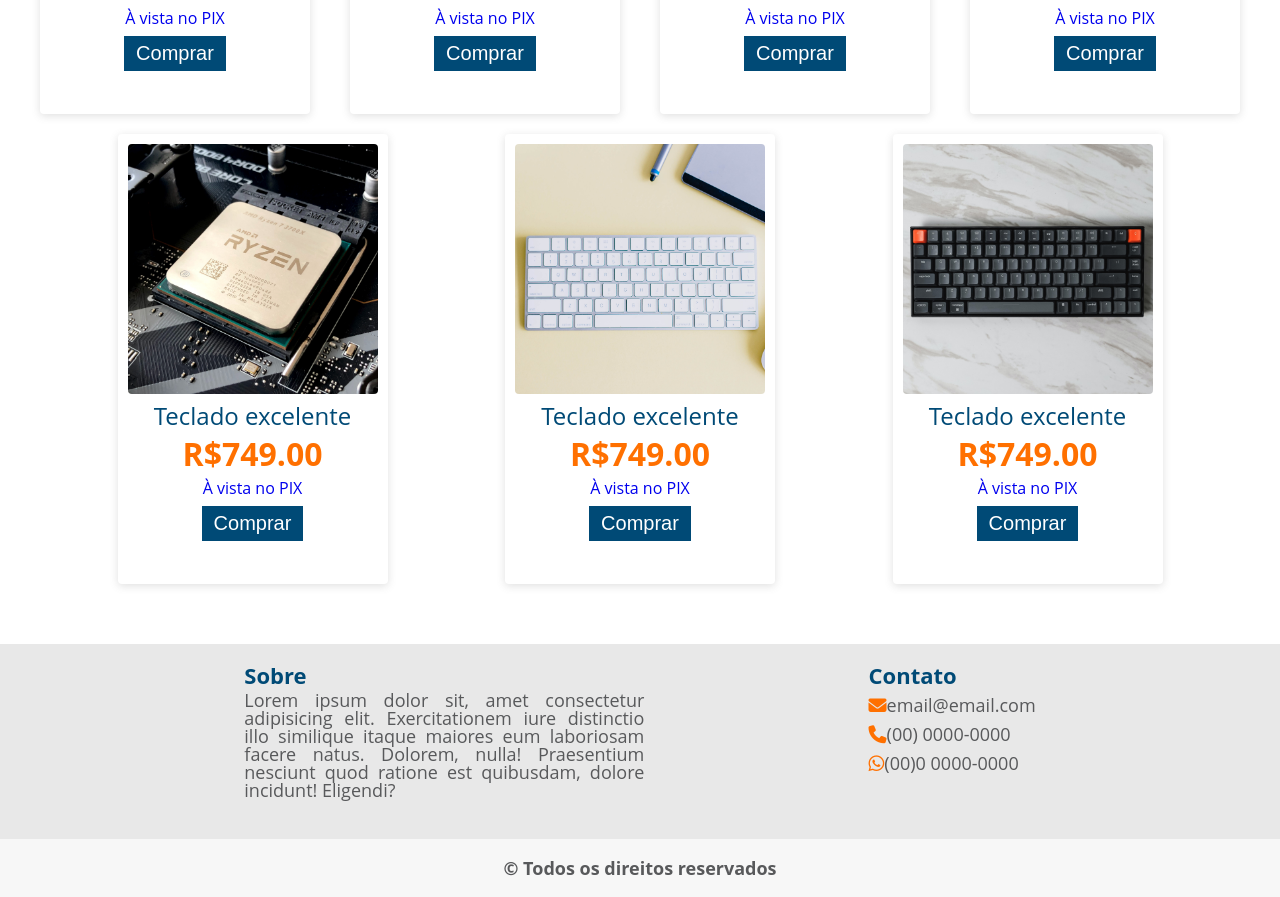
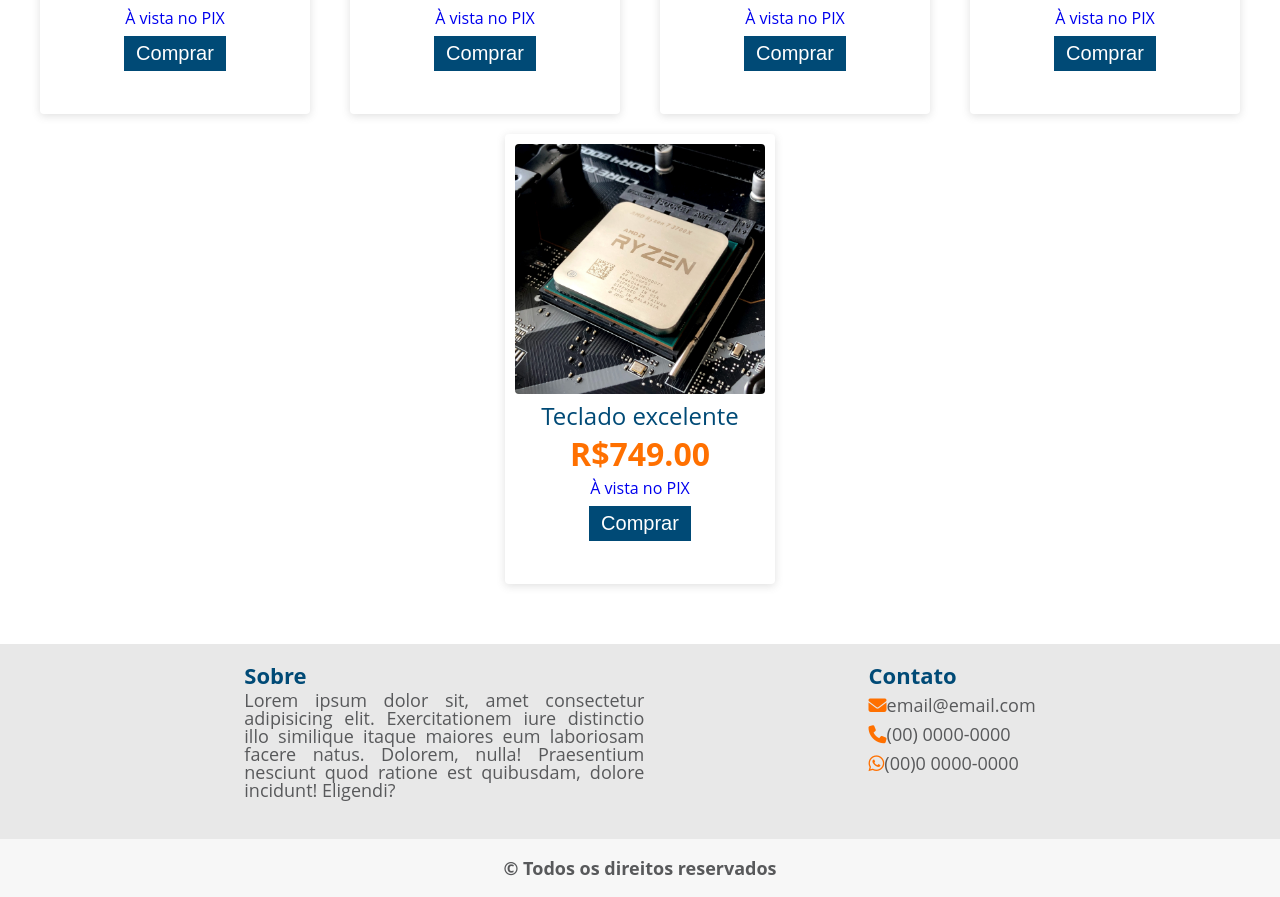
Before and after one commit to viniciusmarkdev/e-tech, an Angular app: page /produtos in a window 1280 px wide. Shown: the part 1480-2377 px from the top of the page. Built offline with nearby package versions, Linux system fonts and the light colour scheme.

Commit message:
Detalhes-produto service e página

```diff
--- /dev/null
+++ b/src/app/produtos.service.ts
@@ -0,0 +1,26 @@
+import { Injectable } from '@angular/core';
+import { IProduto, produtos } from './produtos';
+
+@Injectable({
+  providedIn: 'root'
+})
+export class ProdutosService {
+
+
+  produtos : IProduto[] = produtos;
+
+  constructor() { }
+
+
+  getAll(){
+
+    return this.produtos;
+
+  }
+
+  getOne(produtoId:number){
+    return this.produtos.find(produto=>produto.id);
+
+  }
+
+}
--- a/src/app/produtos.ts
+++ b/src/app/produtos.ts
@@ -4,40 +4,35 @@ export interface IProduto{
     descricao:string;
     preco:number;
     descricaoPreco:string;
+    quantidadeEstoque: number;
     imagem:string;
 
 }
 
-export const produtos = [
+export const produtos: IProduto[]= [
 
-     {id:1, descricao: "Mouse gamer" , preco : 439.00 , descricaoPreco : "À vista no PIX" , imagem:"/assets/mouse-3.jpg"},
-     {id:2, descricao: "Monitor muito bom  " , preco : 1200.00 , descricaoPreco : "À vista no PIX" , desconto: 2000.00,
-     imagem:"/assets/monitor-1.jpg"},
-     {id:3, descricao: " Teclado excelente  " , preco : 749.00 , descricaoPreco : "À vista no PIX" , desconto: 2000.00,
-     imagem:"/assets/fone-de-ouvido-1.jpg"},
-     {id:4, descricao: " Teclado excelente  " , preco : 749.00 , descricaoPreco : "À vista no PIX" , desconto: 2000.00,
-     imagem:"/assets/fone-de-ouvido-2.jpg"},
-     {id:5, descricao: " Teclado excelente  " , preco : 749.00 , descricaoPreco : "À vista no PIX" , desconto: 2000.00,
-     imagem:"/assets/fone-de-ouvido-3.jpg"},
-     {id:6, descricao: " Teclado excelente  " , preco : 749.00 , descricaoPreco : "À vista no PIX" , desconto: 2000.00,
-     imagem:"/assets/hd.jpg"},
-     {id:7, descricao: " Teclado excelente  " , preco : 749.00 , descricaoPreco : "À vista no PIX" , desconto: 2000.00,
+     {id:1, descricao: "Mouse gamer" , preco : 439.00 , descricaoPreco : "À vista no PIX" , imagem:"/assets/mouse-3.jpg" , quantidadeEstoque: 20},
+     {id:2, descricao: "Monitor muito bom  " , preco : 1200.00 , descricaoPreco : "À vista no PIX" , imagem:"/assets/monitor-1.jpg" , quantidadeEstoque: 10},
+     {id:3, descricao: " Teclado excelente  " , preco : 749.00 , descricaoPreco : "À vista no PIX" , imagem:"/assets/fone-de-ouvido-1.jpg" ,quantidadeEstoque: 10 },
+     {id:4, descricao: " Teclado excelente  " , preco : 749.00 , descricaoPreco : "À vista no PIX" ,
+     imagem:"/assets/fone-de-ouvido-2.jpg" , quantidadeEstoque: 10},
+     {id:5, descricao: " Teclado excelente  " , preco : 749.00 , descricaoPreco : "À vista no PIX" ,   imagem:"/assets/fone-de-ouvido-3.jpg" , quantidadeEstoque: 10},
+     {id:6, descricao: " Teclado excelente  " , preco : 749.00 , descricaoPreco : "À vista no PIX"  , quantidadeEstoque: 10 , imagem:"/assets/hd.jpg"},
+     {id:7, descricao: " Teclado excelente  " , preco : 749.00 , descricaoPreco : "À vista no PIX" ,  quantidadeEstoque: 10 ,
      imagem:"/assets/laptop-1.jpg"},
-     {id:8, descricao: " Teclado excelente  " , preco : 749.00 , descricaoPreco : "À vista no PIX" , desconto: 2000.00,
+     {id:8, descricao: " Teclado excelente  " , preco : 749.00 , descricaoPreco : "À vista no PIX" ,  quantidadeEstoque: 10,
      imagem:"/assets/laptop-2.jpg"},
-     {id:9, descricao: " Teclado excelente  " , preco : 749.00 , descricaoPreco : "À vista no PIX" , desconto: 2000.00,
+     {id:9, descricao: " Teclado excelente  " , preco : 749.00 , descricaoPreco : "À vista no PIX" , quantidadeEstoque: 10,
      imagem:"/assets/mouse-1.png"},
-     {id:10, descricao: " Teclado excelente  " , preco : 749.00 , descricaoPreco : "À vista no PIX" , desconto: 2000.00,
+     {id:10, descricao: " Teclado excelente  " , preco : 749.00 , descricaoPreco : "À vista no PIX" , quantidadeEstoque: 10,
      imagem:"/assets/mouse-2.jpg"},
-     {id:11, descricao: " Teclado excelente  " , preco : 749.00 , descricaoPreco : "À vista no PIX" , desconto: 2000.00,
+     {id:11, descricao: " Teclado excelente  " , preco : 749.00 , descricaoPreco : "À vista no PIX" ,  quantidadeEstoque: 10,
      imagem:"/assets/mouse-4.jpg"},
-     {id:12, descricao: " Teclado excelente  " , preco : 749.00 , descricaoPreco : "À vista no PIX" , desconto: 2000.00,
+     {id:12, descricao: " Teclado excelente  " , preco : 749.00 , descricaoPreco : "À vista no PIX" ,  quantidadeEstoque: 10,
      imagem:"/assets/placa-video.jpg"},
-     {id:13, descricao: " Teclado excelente  " , preco : 749.00 , descricaoPreco : "À vista no PIX" , desconto: 2000.00,
+     {id:13, descricao: " Teclado excelente  " , preco : 749.00 , descricaoPreco : "À vista no PIX" ,  quantidadeEstoque: 10,
      imagem:"/assets/processador.jpg"},
-     {id:14, descricao: " Teclado excelente  " , preco : 749.00 , descricaoPreco : "À vista no PIX" , desconto: 2000.00,
-     imagem:"/assets/teclado-1.jpg"},
-     {id:15, descricao: " Teclado excelente  " , preco : 749.00 , descricaoPreco : "À vista no PIX" , desconto: 2000.00,
-     imagem:"/assets/teclado-2.jpg"},
+
+
 
 ]
--- a/src/app/produtos/detalhes-produto/detalhes-produto.component.html
+++ b/src/app/produtos/detalhes-produto/detalhes-produto.component.html
@@ -1,18 +1,18 @@
 <section class="product__container">
     <div class="product-image__container">
-        <img src="assets/monitor-1.jpg" alt="">
+        <img [src]="produto?.imagem" alt="">
     </div>
     <div class="product-description__contatiner">
-        <h2 class="product__name"> Monitor muito bom</h2>
-         <h3 class="product__price"> R$ 1200.00 </h3>
+        <h2 class="product__name">{{produto?.descricao}}</h2>
+         <h3 class="product__price">{{produto?.preco | currency:"BRL"}} </h3>
          <p>Estoque disponível: </p>
          <label>
             Quantidade:
-            <input type="number">
+            <input type="number" [(ngModel)]="quantidade" min="1">
              unidades(s)
          </label>
          <p class="product__avaiability">
-            10 unidades(s) em estoque
+             {{produto?.quantidadeEstoque}} unidades(s) em estoque
          </p>
          <button>
             Adicionar ao carrinho
--- a/src/app/produtos/detalhes-produto/detalhes-produto.component.ts
+++ b/src/app/produtos/detalhes-produto/detalhes-produto.component.ts
@@ -1,4 +1,7 @@
 import { Component, OnInit } from '@angular/core';
+import { ActivatedRoute } from '@angular/router';
+import { IProduto } from 'src/app/produtos';
+import { ProdutosService } from 'src/app/produtos.service';
 
 @Component({
   selector: 'app-detalhes-produto',
@@ -7,9 +10,21 @@ import { Component, OnInit } from '@angular/core';
 })
 export class DetalhesProdutoComponent implements OnInit {
 
-  constructor() { }
+  produto : IProduto | undefined;
+  quantidade = 1;
+
+  constructor(
+
+    private produtosService : ProdutosService,
+    private route: ActivatedRoute
+
+  ) {  }
 
   ngOnInit(): void {
+
+    const routeParams = this.route.snapshot.paramMap;
+    const produtoId = Number (routeParams.get("id"));
+    this.produto = this.produtosService.getOne(produtoId);
   }
 
 }
--- a/src/app/produtos/produtos.component.ts
+++ b/src/app/produtos/produtos.component.ts
@@ -1,5 +1,6 @@
 import { Component, OnInit } from '@angular/core';
-import { IProduto, produtos } from '../produtos';
+import { IProduto } from '../produtos';
+import { ProdutosService } from '../produtos.service';
 
 @Component({
   selector: 'app-produtos',
@@ -8,11 +9,17 @@ import { IProduto, produtos } from '../produtos';
 })
 export class ProdutosComponent implements OnInit {
 
-  produtos: IProduto[] = produtos;
+  produtos: IProduto[] | undefined ;
 
-  constructor() { }
+  constructor(
+
+    private  produtosService:ProdutosService
+
+  ) { }
 
   ngOnInit(): void {
+
+    this.produtos = this.produtosService.getAll();
   }
 
 
--- a/src/app/produtos/produtos.module.ts
+++ b/src/app/produtos/produtos.module.ts
@@ -4,6 +4,7 @@ import { CommonModule } from '@angular/common';
 import { ProdutosRoutingModule } from './produtos-routing.module';
 import { ProdutosComponent } from './produtos.component';
 import { DetalhesProdutoComponent } from './detalhes-produto/detalhes-produto.component';
+import { FormsModule } from '@angular/forms';
 
 
 @NgModule({
@@ -13,7 +14,8 @@ import { DetalhesProdutoComponent } from './detalhes-produto/detalhes-produto.co
   ],
   imports: [
     CommonModule,
-    ProdutosRoutingModule
+    ProdutosRoutingModule,
+    FormsModule
   ]
 })
 export class ProdutosModule { }
```
Also changed, not shown: 1 other file (tests, documents, lock files or other folders).
